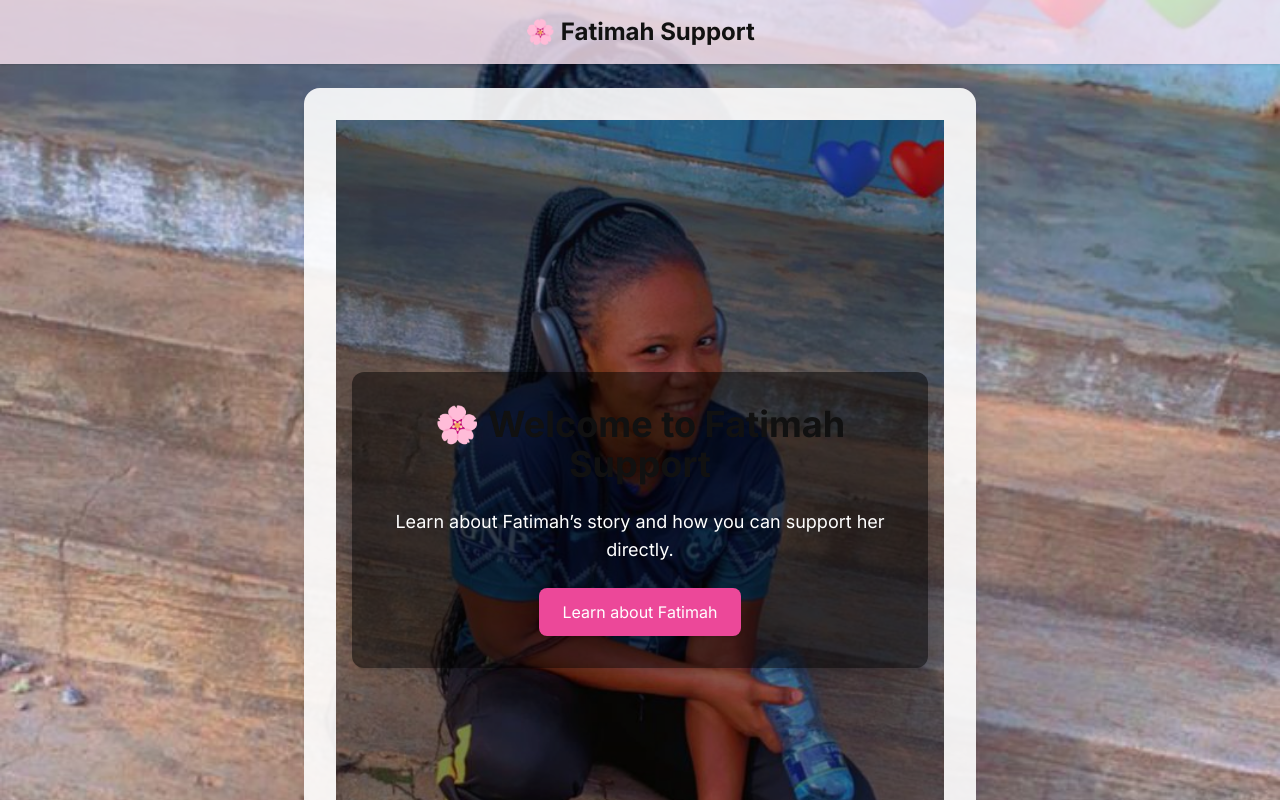
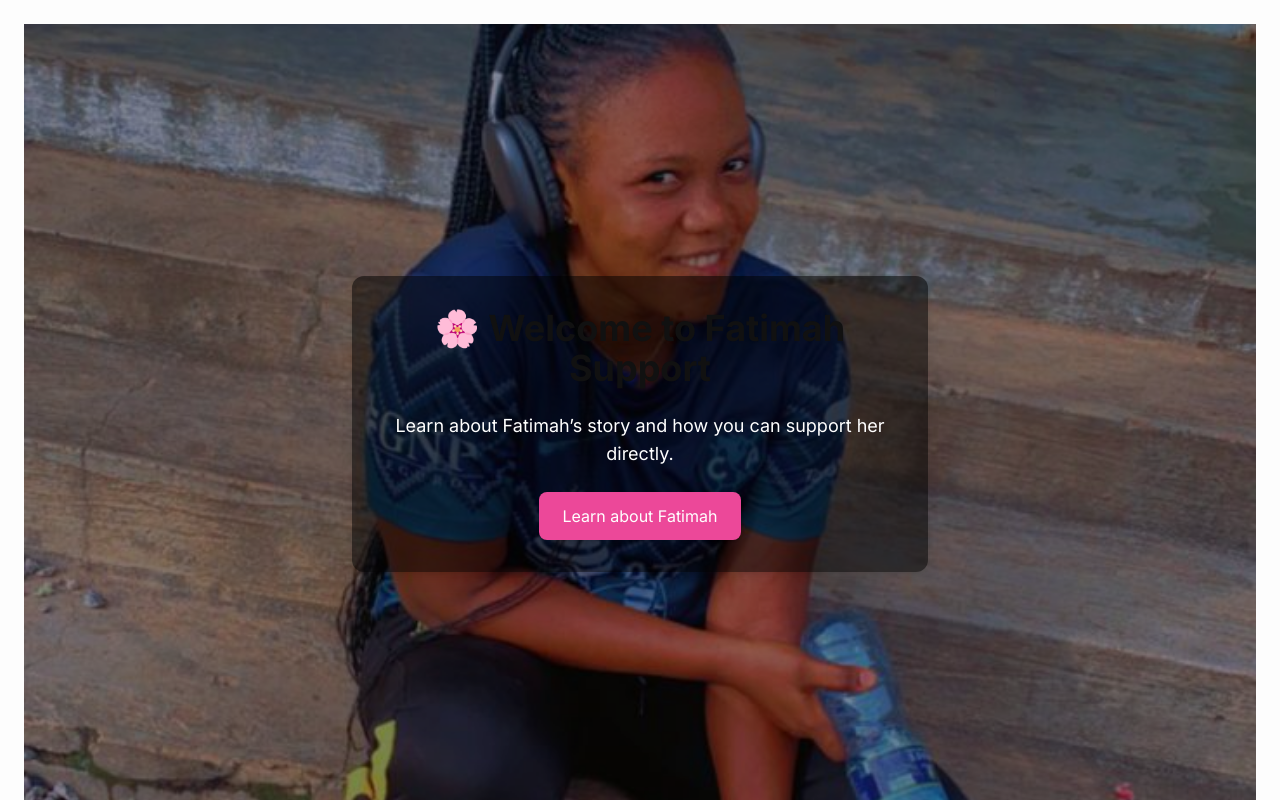
Before and after one commit to magnussandberg72/Fatimah, a Next.js app: page / in a window 1280 px wide. Shown: the top 800 px of the page. Built offline with nearby package versions, Linux system fonts and the light colour scheme.

Commit message:
Update layout.tsx

```diff
--- a/app/layout.tsx
+++ b/app/layout.tsx
@@ -2,7 +2,7 @@
 import "./globals.css"
 import { ReactNode } from "react"
 import { Inter } from "next/font/google"
-import { usePathname } from "next/navigation"
+import { headers } from "next/headers"
 
 const inter = Inter({ subsets: ["latin"] })
 
@@ -11,39 +11,36 @@ export const metadata = {
   description: "Support Fatimah via WorldRemit & MTN",
 }
 
-function BackgroundWrapper({ children }: { children: ReactNode }) {
-  const pathname = usePathname()
+export default function RootLayout({ children }: { children: ReactNode }) {
+  // Hämta nuvarande path från request headers (server-side safe)
+  const pathname = headers().get("x-invoke-path") || "/"
   const isHome = pathname === "/"
 
   return (
-    <div
-      className={
-        isHome
-          ? "min-h-screen bg-cover bg-center flex flex-col"
-          : "min-h-screen bg-gradient-to-b from-sky-200 to-green-900 flex flex-col"
-      }
-      style={isHome ? { backgroundImage: "url('/fatimah.jpg')" } : {}}
-    >
+    <html lang="en" className={inter.className}>
+      <body className="text-gray-900">
+        <div className="min-h-screen flex flex-col">
+          {/* Header (inte på home) */}
+          {!isHome && (
             <header className="p-4 text-center bg-pink-100 bg-opacity-80 shadow">
               <h1 className="text-2xl font-bold">🌸 Fatimah Support</h1>
             </header>
-      <main className={`flex-1 flex items-center justify-center p-6 ${inter.className}`}>
-        <div className="bg-white bg-opacity-90 rounded-2xl shadow-lg p-8 w-full max-w-2xl">
+          )}
+
+          {/* Content */}
+          <main className="flex-1 flex items-center justify-center p-6">
+            <div className={isHome ? "w-full" : "bg-white bg-opacity-90 rounded-2xl shadow-lg p-8 w-full max-w-2xl"}>
               {children}
             </div>
           </main>
+
+          {/* Footer (inte på home) */}
+          {!isHome && (
             <footer className="p-4 text-center text-sm text-gray-700 bg-white bg-opacity-70">
               By Magnus T. Gustav Sandberg – Vision Framtid
             </footer>
+          )}
         </div>
-  )
-}
-
-export default function RootLayout({ children }: { children: ReactNode }) {
-  return (
-    <html lang="en" className={inter.className}>
-      <body className="text-gray-900">
-        <BackgroundWrapper>{children}</BackgroundWrapper>
       </body>
     </html>
   )
```
Lines whose indentation alone changed are shown as unchanged.
